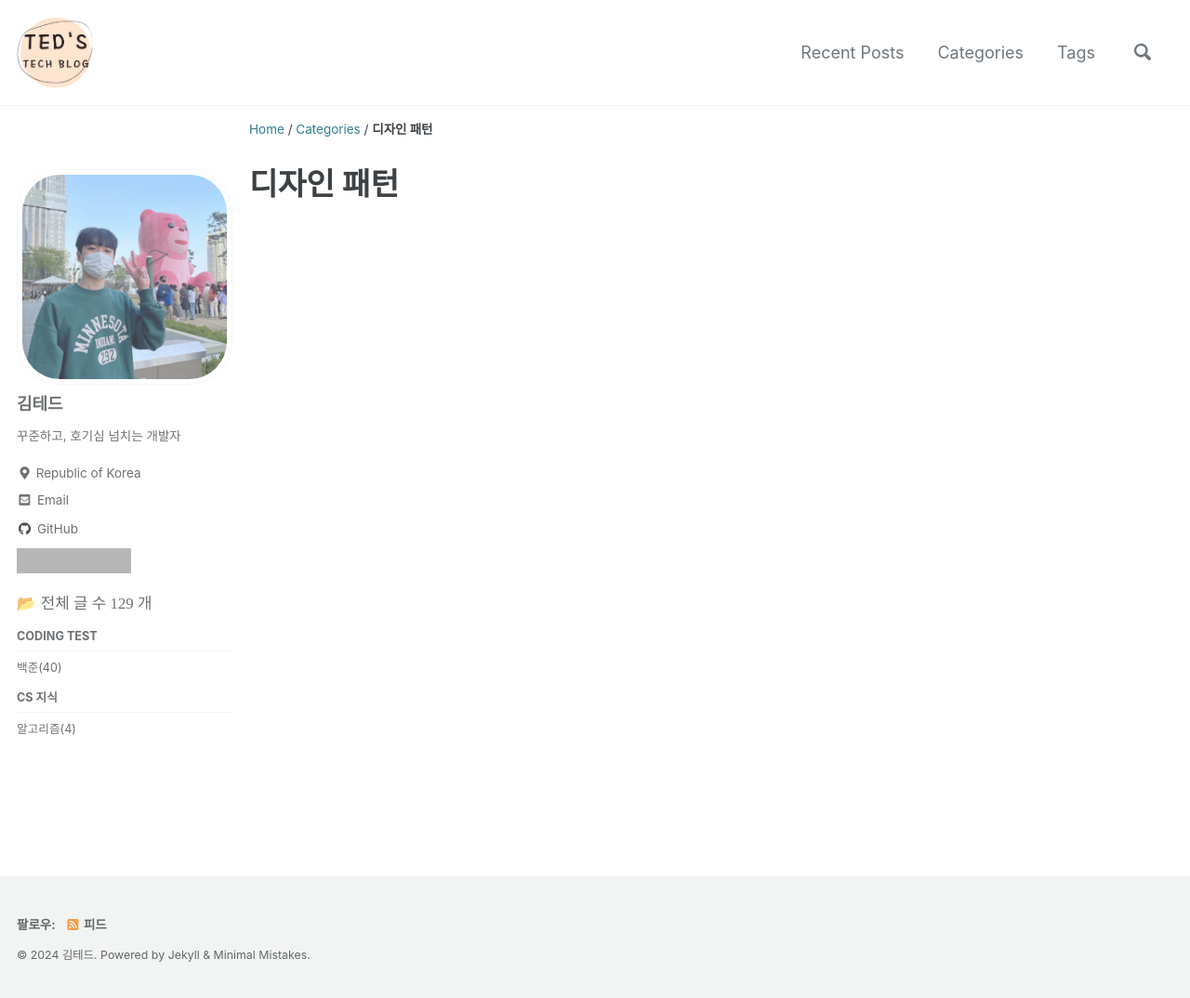
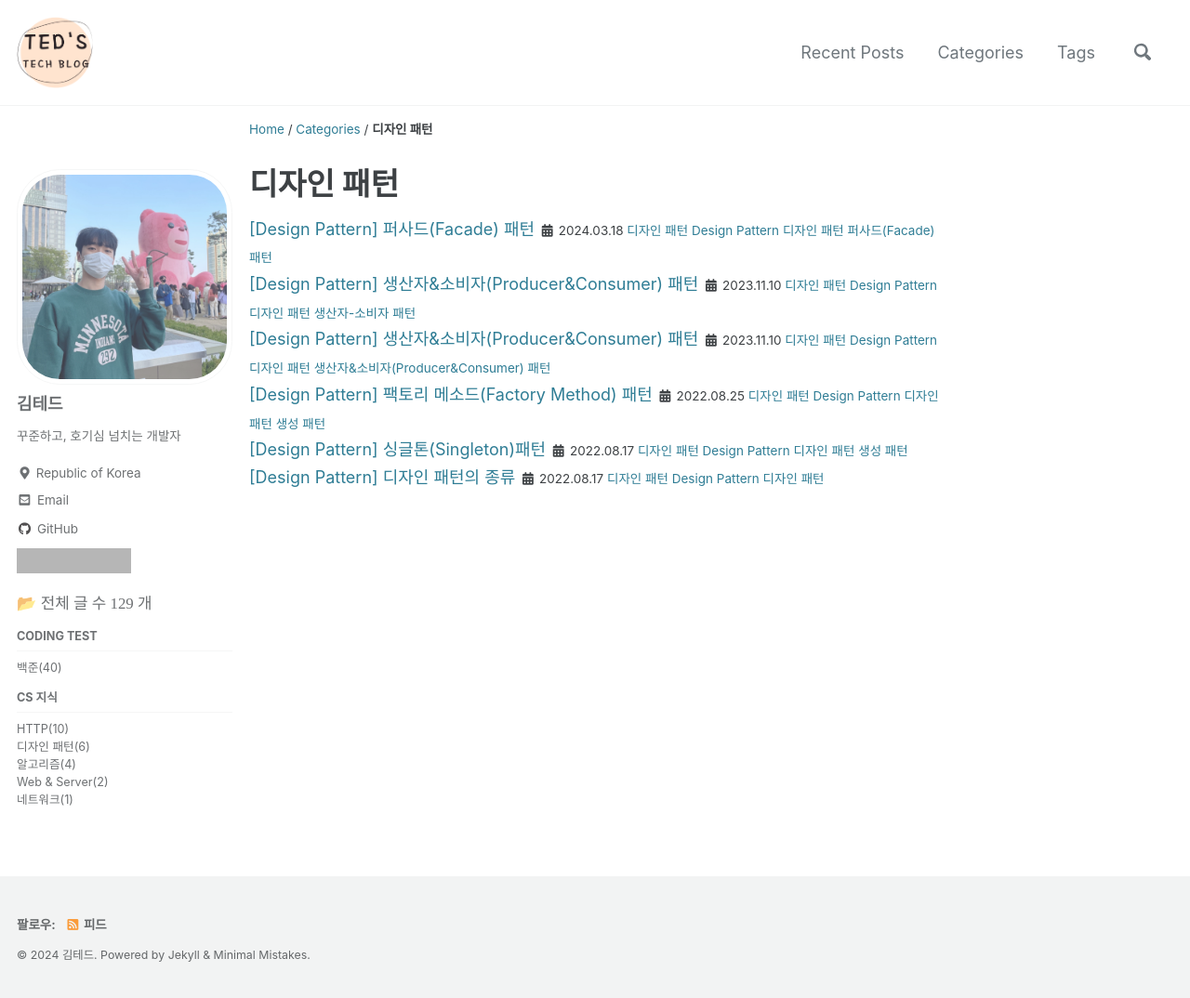
Before and after one commit to idkim97/idkim97.github.io, a Jekyll site: the page built from _pages/categories/category-designPattern.md, in a window 1280 px wide and 1074 px high. Shown: the whole window at 93% size. Built offline with Jekyll 4.4.1, drawn with Linux system fonts in a browser that asks for light colours; cached includes are drawn as plain includes; some web fonts are replaced; grey boxes are pictures that could not be loaded.

Commit message:
사이드바 카테고리 수정

```diff
--- a/_includes/nav_list_main
+++ b/_includes/nav_list_main
@@ -22,15 +22,15 @@
         <span class="nav__sub-title">CS 지식</span>
             <ul>
                 {% for category in site.categories %}
-                    {% if category[0] == "HttpProtocol" %}
-                        <li><a href="/categories/httpProtocol" class="">HTTP({{category[1].size}})</a></li>
+                    {% if category[0] == "HTTP" %}
+                        <li><a href="/categories/HTTP" class="">HTTP({{category[1].size}})</a></li>
                     {% endif %}
                 {% endfor %}
             </ul>
             <ul>
                 {% for category in site.categories %}
-                    {% if category[0] == "DesignPattern" %}
-                        <li><a href="/categories/designPattern" class="">디자인 패턴({{category[1].size}})</a></li>
+                    {% if category[0] == "디자인 패턴" %}
+                        <li><a href="/categories/디자인 패턴" class="">디자인 패턴({{category[1].size}})</a></li>
                     {% endif %}
                 {% endfor %}
             </ul>
@@ -50,15 +50,15 @@
             </ul>
             <ul>
                 {% for category in site.categories %}
-                    {% if category[0] == "WebAndServer" %}
-                        <li><a href="/categories/webAndServer" class="">Web & Server({{category[1].size}})</a></li>
+                    {% if category[0] == "Web & Server" %}
+                        <li><a href="/categories/Web & Server" class="">Web & Server({{category[1].size}})</a></li>
                     {% endif %}
                 {% endfor %}
             </ul>
             <ul>
                 {% for category in site.categories %}
-                    {% if category[0] == "Network" %}
-                        <li><a href="/categories/network" class="">네트워크({{category[1].size}})</a></li>
+                    {% if category[0] == "네트워크" %}
+                        <li><a href="/categories/네트워크" class="">네트워크({{category[1].size}})</a></li>
                     {% endif %}
                 {% endfor %}
             </ul>
--- a/_pages/categories/category-designPattern.md
+++ b/_pages/categories/category-designPattern.md
@@ -1,10 +1,10 @@
 ---
 title: "디자인 패턴"
 layout: archive
-permalink: categories/designPattern
+permalink: categories/디자인 패턴
 author_profile: true
 sidebar_main: true
 ---
 
-{% assign posts = site.categories.DesignPattern %}
+{% assign posts = site.categories['디자인 패턴'] %}
 {% for post in posts %} {% include archive-single2.html type=page.entries_layout %} {% endfor %}
```
Also changed, not shown: _pages/categories/category-dataStructure.md (+1 -1 lines), _pages/categories/category-network.md (+2 -2 lines), 3 other files.
